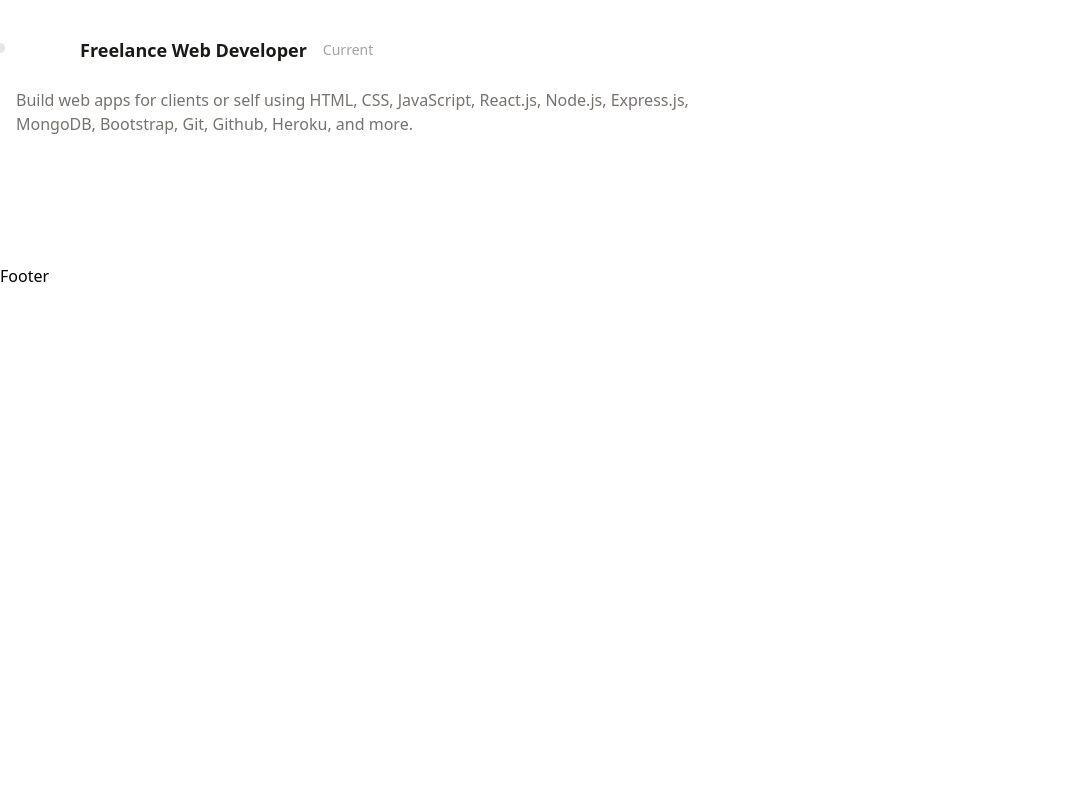
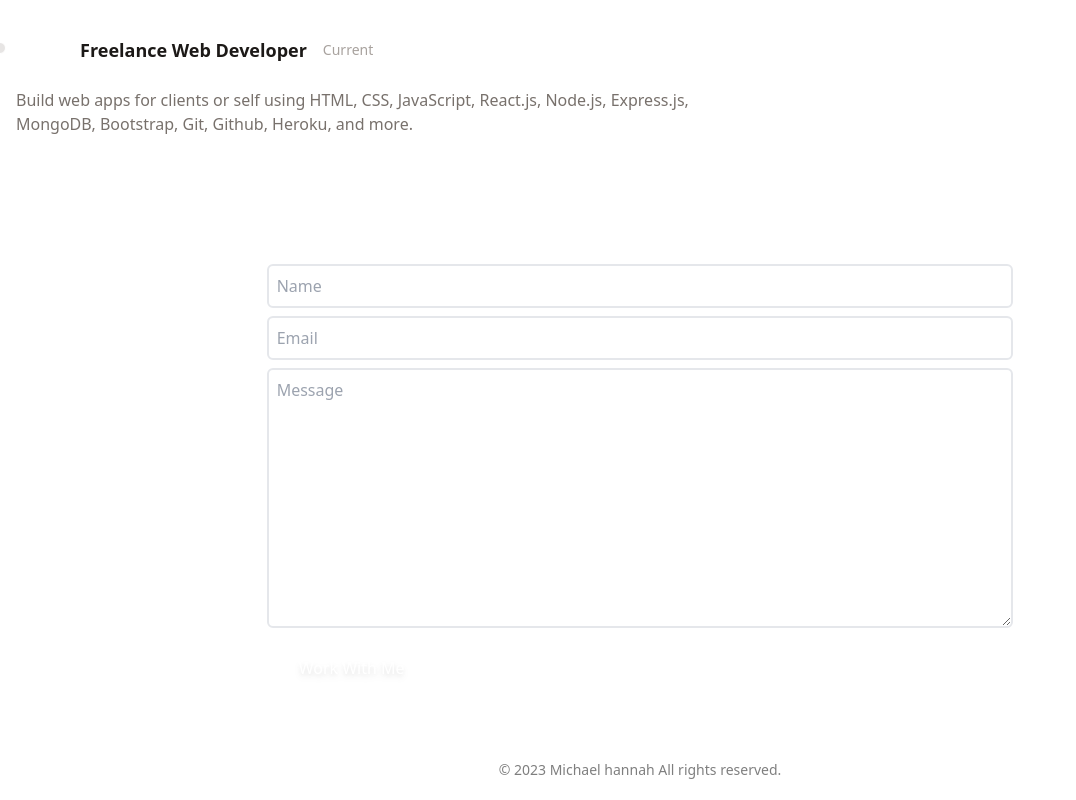
Before and after one commit to mhannah3161/My_Portfolio, a React (Vite) app: page / in a window 1280 px wide. Shown: the part 1460-2260 px from the top of the page, without its empty margins (0-1076 px from the left). Before the commit the page ends 1748 px from the top, so only its background shows below. Built offline with nearby package versions, Linux system fonts and the light colour scheme; a web font is replaced by a local one.

Commit message:
added footer and a title page!

```diff
--- a/src/components/Contact.jsx
+++ b/src/components/Contact.jsx
@@ -2,9 +2,39 @@ import React from 'react';
 
 function Contact() {
   return (
-    <form>
-
-    </form>
+    <div className='flex flex-col mb-10 mx-auto'>
+      <div className='flex justify-center items-center'>
+        <form
+        action= "https://getform.io/f/6a186422-0a16-4a10-8738-bb00a0ad0f02"
+        method='POST'
+        className=' flex flex-col w-full md:w-7/12'
+        >
+          <input
+          type='text'
+          name='name'
+          placeholder='Name'
+          className='p-2 bg-transparent border-2 rounded-md focus:outline-none'
+          />
+          <input
+          type='text'
+          name='email'
+          placeholder='Email'
+          className='my-2 p-2 bg-transparent border-2 rounded-md focus:outline-none'
+          />
+          <textarea
+          name='message'
+          placeholder='Message'
+          rows='10'
+          className='p-2 mb-4 bg-transparent border-2 rounded-md focus:outline-none'
+          />
+          <button
+          type='button'
+          className='text-center inline-block px-8 py-3 w-max text-base font-meduim rounded-md text-white bd-gradient-to-r from-yellow-500 to-blue-500 drop-shadow-md hover:stroke-white'>
+            Work With Me
+          </button>
+        </form>
+      </div>
+    </div>
   );
 }
 
--- a/src/components/Footer.jsx
+++ b/src/components/Footer.jsx
@@ -2,11 +2,11 @@ import React from 'react';
 
 function Footer() {
   return (
-    <>
-      <div>
-        Footer
+      <div className='py-5 text-center'>
+        <p className='text-sm mt-2 opacity-50'>
+        &copy; {new Date().getFullYear()} Michael hannah All rights reserved.
+        </p>
       </div>
-    </>
   );
 }
 
--- /dev/null
+++ b/src/components/Title.jsx
@@ -0,0 +1,14 @@
+import React from 'react';
+
+function Title({ children, id}) {
+  return (
+      <h1
+      id={id && id}
+      className='text-2xl font-bold underline underline-offset-8 decoration-4 mb-5 text-stone-900'
+      >
+        {children}
+      </h1>
+  );
+}
+
+export default Title;
```
